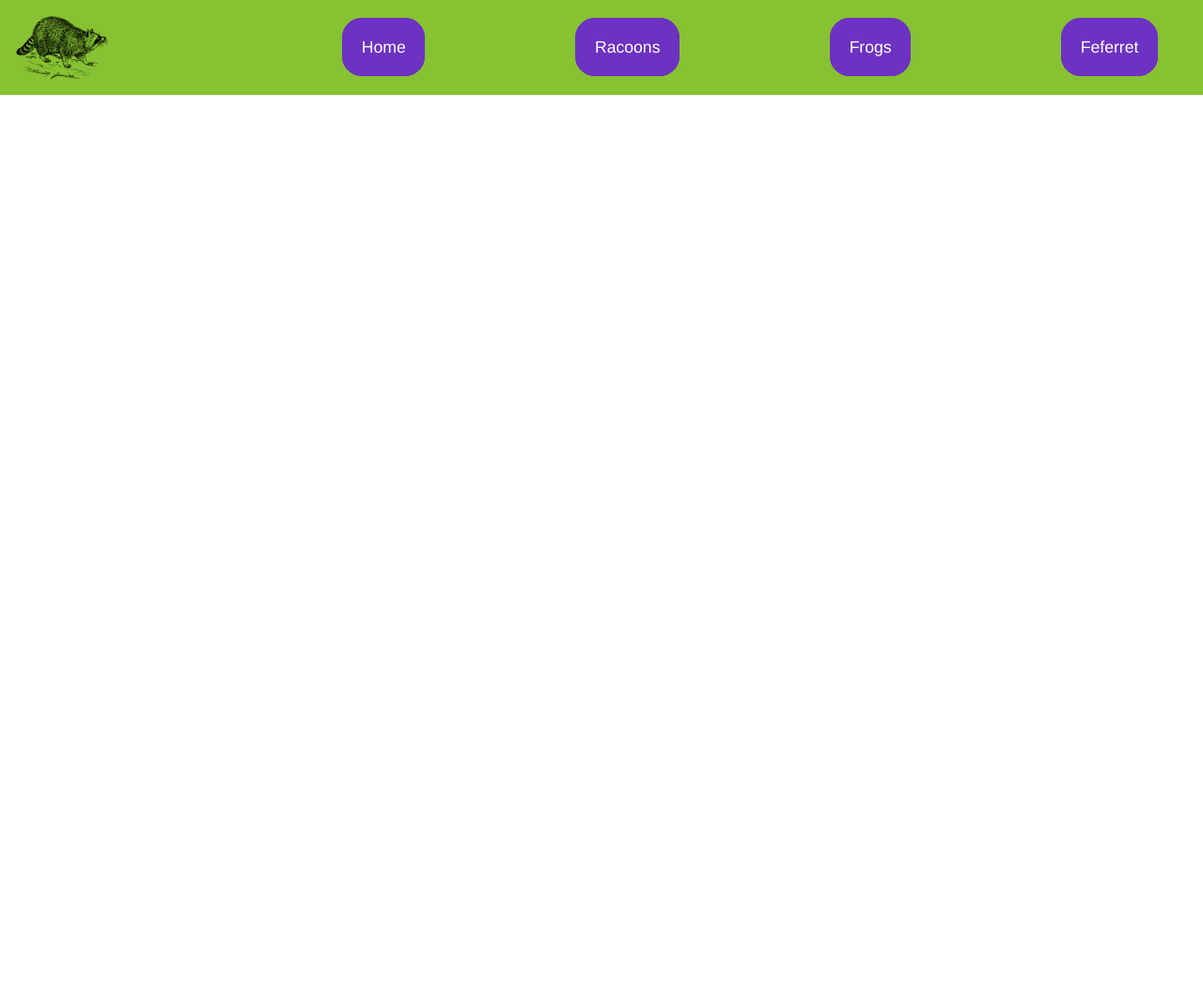
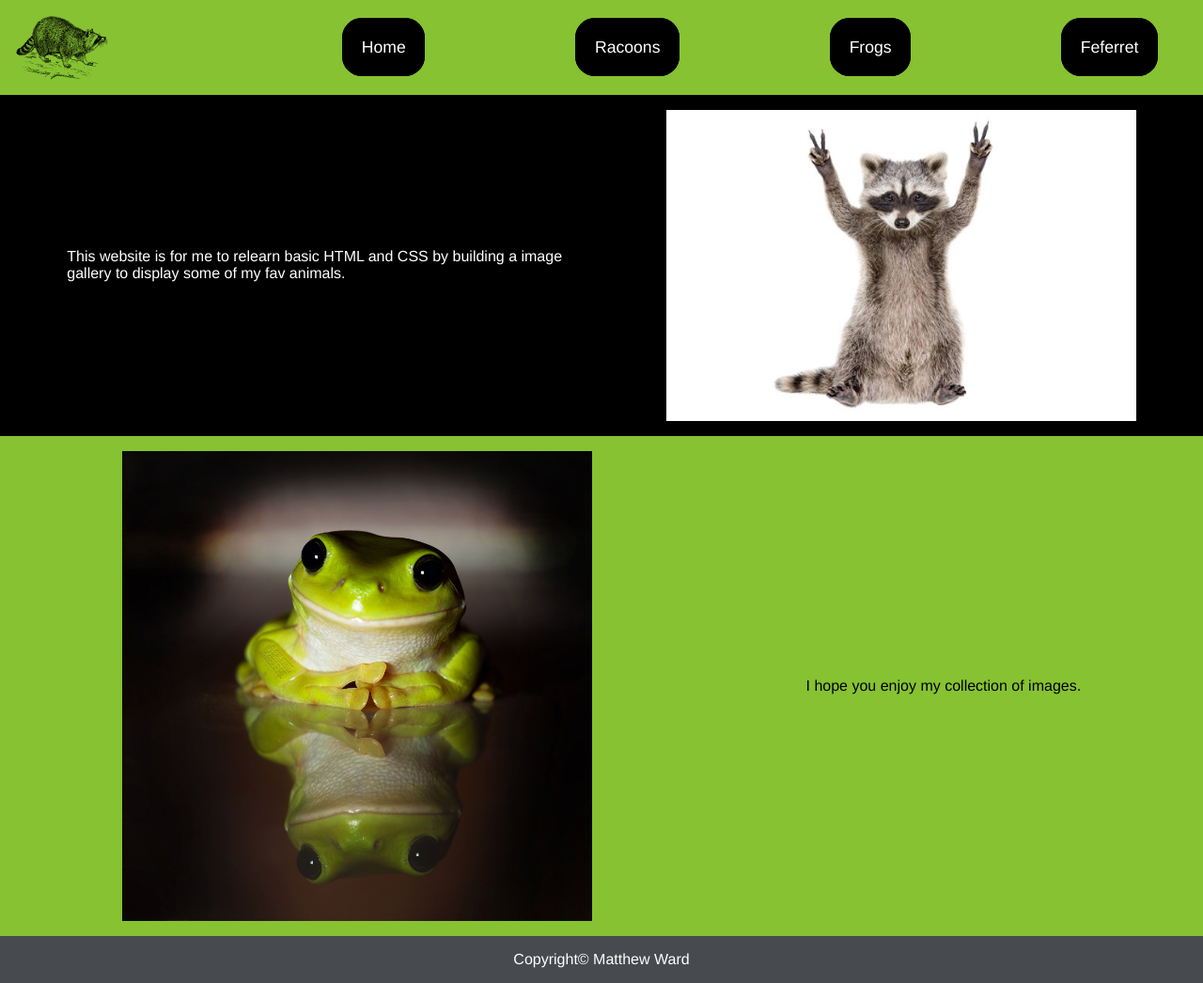
Before and after one commit to derpyfoop/ImageGallery, a plain HTML site: page index.html in a window 1280 px wide. Shown: the whole page at 94% size. Before the commit the page ends 800 px from the top, so only its background shows below. Drawn offline with Linux system fonts and the light colour scheme.

Commit message:
-Homepage completed.

```diff
--- a/index.html
+++ b/index.html
@@ -20,5 +20,21 @@
 				<li><a class="headerLink" href="">Feferret</a></li>
 			</ul>
 		</div>
+
+	<!-- Main -->
+		<div class="mainCrt1">
+			<p>This website is for me to relearn basic HTML and CSS by building a image <br/>
+			gallery to display some of my fav animals.</p>
+			<img src="Images/raccoonPeace.jpg" alt="Raccoon with peace signs." width="500em">
+		</div>
+		<div class="mainCrt2">
+			<p>I hope you enjoy my collection of images.</p>
+			<img src="Images/frogSmile.jpg" alt="Frog smile." width="500em">
+		</div>
+
+	<!-- Footer -->
+		<footer>
+			<p> Copyright&copy; <a class="footerLink" href="https://github.com/derpyfoop" target="_blank"> Matthew Ward</a></p>
+		</footer>
 </body>
 </html>
--- a/styles.css
+++ b/styles.css
@@ -35,17 +35,52 @@ a, a:visited {
 }
 
 a.headerLink {
-	background-color:#6d32c2;
+	background-color:black;
 	color:white;
 	padding: 1em;
 	border-style: solid;
-	border-color: #6d32c2;
+	border-color: black;
 	border-radius: 1.2em;
 	font-size: 1.1em;
 	transition: 0.4s;
 }
 
 a.headerLink:hover {
-	background-color:#150a26;
-	color:#61892F;
-	border-color:#150a26
+	background-color:white;
+	color:black;
+	border-color:white;
+}
+
+/* Main */
+
+div.mainCrt1 {
+	display:flex;
+	justify-content:space-around;
+	align-items:center;
+	padding: 1em;
+	background-color:black;
+	color:white;
+}
+
+div.mainCrt2 {
+	display:flex;
+	flex-direction:row-reverse;
+	justify-content:space-around;
+	align-items:center;
+	padding: 1em;
+	background-color:#86C232;
+	color:black;
+}
+
+/* Footer */
+
+footer {
+	background-color:#474B4f;
+	color:white;
+	text-align:center;
+	padding:1em;
+}
+
+a.footerLink {
+	color:white;
+}
```
Also changed, not shown: Images/frogSmile.jpg (added), Images/raccoonPeace.jpg (added).
